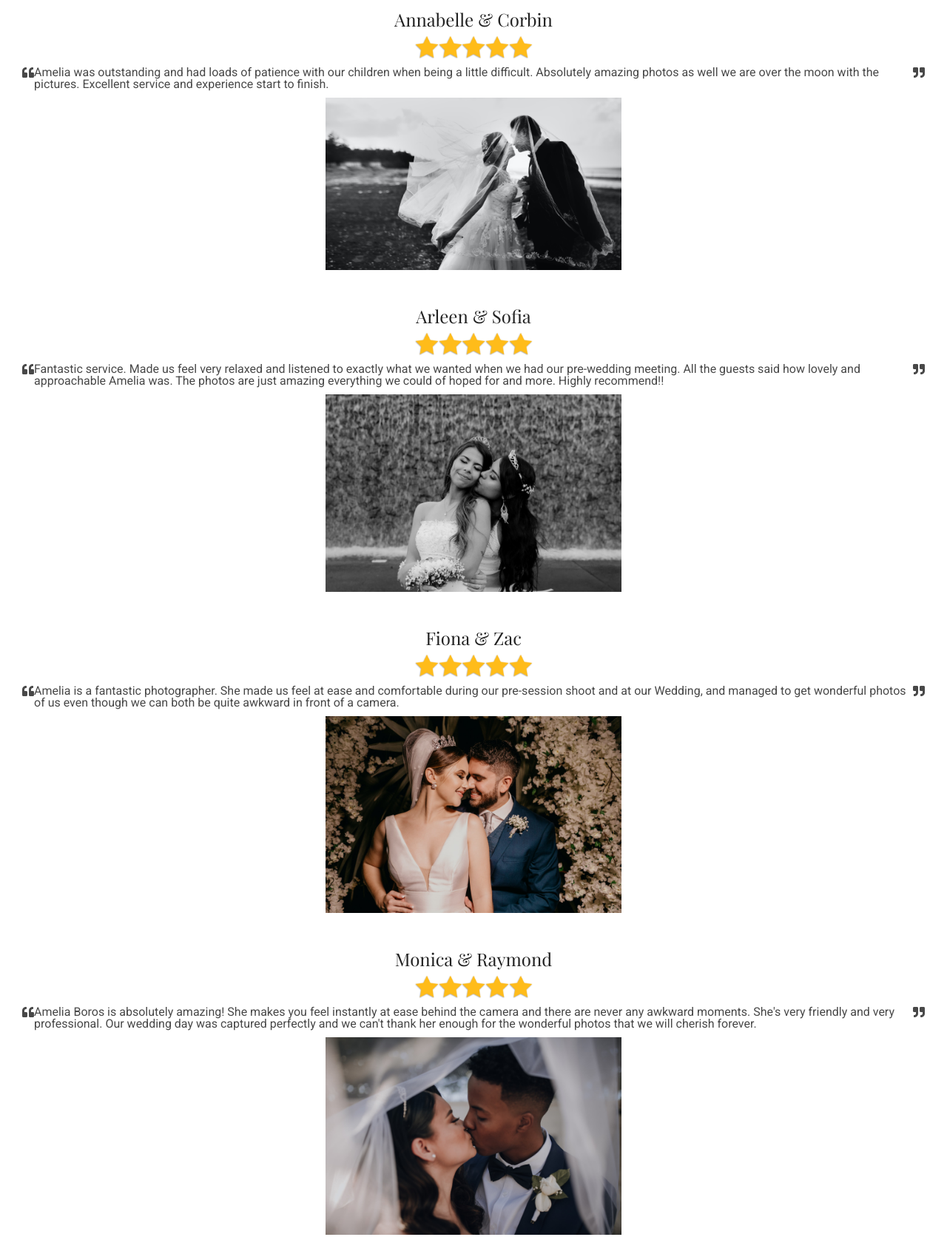
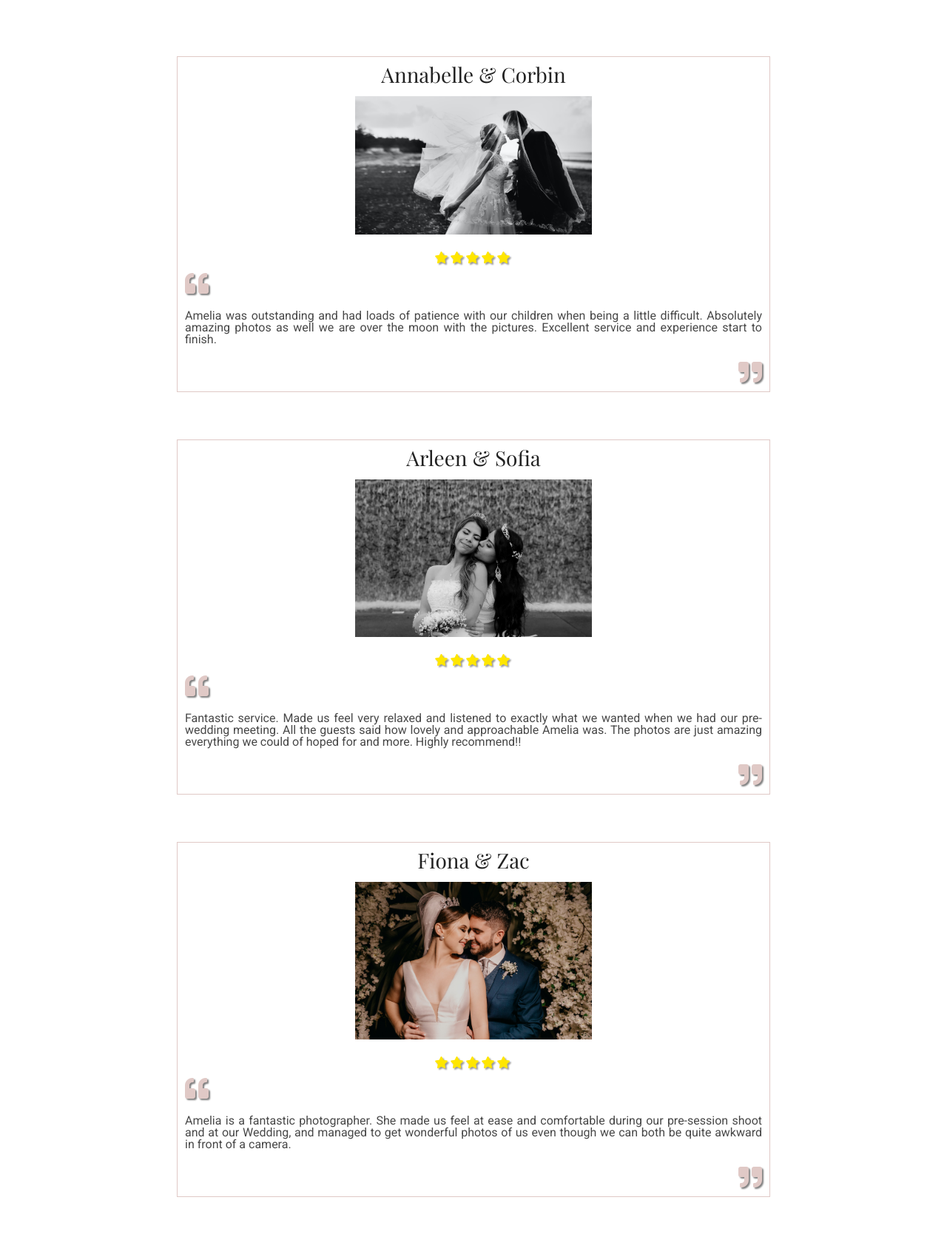
Before and after one commit to KlaudiaMatysiak/1MP-Matysiak, a plain HTML site: page reviews.html in a window 1280 px wide. Shown: the part 356-2028 px from the top of the page at 74% size. Drawn offline with nearby package versions, Linux system fonts and the light colour scheme; a web font is replaced by a local one.

Commit message:
Add style

```diff
--- a/assets/css/reviews.css
+++ b/assets/css/reviews.css
@@ -1,46 +1,76 @@
 /* ------------------------------- Title */
 .reviews-bg {
     background-image: url("../images/reviews-bg.jpg");
-    background-size: cover;
-    background-repeat: no-repeat;
-    background-position: center;
-    height: 40vh;
-}
-
-.reviews-title {
-    padding: 60px 0 0 0;
-    font-size: 12vh;
-    color: var(--subtitle);
-    background-color: rgba(240, 248, 255, 0.5);
-    height: inherit
 }
 
 /* ------------------------------- Content */
-.reviews-content {
-    margin: 30px;
+h2 {
+    font-size: 28px;
+    padding: 10px;
+}
+
+.reviews-section {
+    display: flex;
+    flex-direction: column;
+    align-items: center;
+    text-align: center;
+    margin: 10vh;
+}
+
+.review-image img {
+    max-width: 40vh;
+    padding: 5px 0 0 0;
+}
+
+.stars {
+    padding: 20px 0 0 0;
+    font-size: 16px;
+    color: #ffe600;
+    text-shadow: 2px 2px 2px rgba(0, 0, 0, 0.4);
+    letter-spacing: 3px;
+}
+
+p {
+    padding: 10px;
+    max-width: 100vh;
+}
+
+.quote-left {
+    display: flex;
+    justify-content: flex-start;
+    font-size: 4vh;
+    color: var(--accent);
+    text-shadow: 2px 2px 2px rgba(0, 0, 0, 0.5);
+}
+
+.quote-right {
+    display: flex;
+    justify-content: flex-end;
+    font-size: 4vh;
+    color: var(--accent);
+    text-shadow: 2px 2px 2px rgba(0, 0, 0, 0.5);
 }
 
 .review-comment {
-    display: flex;
-    flex-direction: column;
-    align-items: center;
-    margin: 40px 0;
+    text-align: justify;
 }
 
-h2 {
-    font-size: 24px;
-    padding: 10px;
+.review {
+    border: 1px solid var(--accent);
 }
 
-.stars {
-    max-width: 20vh;
+@media only screen and (max-width: 480px) {
+    .review {
+        margin: 1rem;
+    }
+
+    .review-image img {
+        max-width: 40vh;
+    }
 }
 
-p{
-    padding: 10px 0;
-    display: flex;
+@media only screen and (min-width: 480px) {
+    .review {
+        margin: 2rem;
+    }
 }
-
-img {
-    max-width: 50vh;
-}
--- a/reviews.html
+++ b/reviews.html
@@ -7,13 +7,16 @@
 
     <link rel="preconnect" href="https://fonts.googleapis.com">
     <link rel="preconnect" href="https://fonts.gstatic.com" crossorigin>
-    <link href="https://fonts.googleapis.com/css2?family=Playfair+Display:wght@400;600&display=swap" rel="stylesheet">
+    <link href="https://fonts.googleapis.com/css2?family=Playfair+Display:wght@100;400;600&display=swap" rel="stylesheet">
 
     <link rel="preconnect" href="https://fonts.googleapis.com">
     <link rel="preconnect" href="https://fonts.gstatic.com" crossorigin>
     <link href="https://fonts.googleapis.com/css2?family=Roboto:wght@100;400;700&display=swap" rel="stylesheet">
 
     <link rel="stylesheet" href="https://cdnjs.cloudflare.com/ajax/libs/font-awesome/5.15.3/css/all.min.css" integrity="sha512-iBBXm8fW90+nuLcSKlbmrPcLa0OT92xO1BIsZ+ywDWZCvqsWgccV3gFoRBv0z+8dLJgyAHIhR35VZc2oM/gI1w==" crossorigin="anonymous" referrerpolicy="no-referrer" />
+
+    <link rel="stylesheet" href="https://cdnjs.cloudflare.com/ajax/libs/hover.css/2.3.1/css/hover.css" integrity="sha512-Qg72y9f1a3aVc1FVnjq5YURLOOG8fDKQjMnhxYaZgBz4nIVjpVOBUtuMMMqkZPS1FlVrzzEBXq2sM6Qp1zen/Q==" crossorigin="anonymous" referrerpolicy="no-referrer" />
+
     <link rel="stylesheet" href="assets/css/reset.css">
     <link rel="stylesheet" href="assets/css/style.css">
     <link rel="stylesheet" href="assets/css/reviews.css">
@@ -22,12 +25,12 @@
 </head>
 <body>
     <nav class="main-nav">
-        <img class="logo" alt="logo" src="assets/images/kmlogo.png">
-        <i class="fas fa-bars hamburger"></i>
-        <ul class="menu-list">
+        <a href="index.html"><img class="logo" alt="logo" src="assets/images/kmlogo.png"></a>
+        <button class="hamburger" id="hamburger"><i class="fas fa-bars"></i></button>
+        <ul class="menu-list" id="menu-list">
             <li class="menu-item"><a href="index.html"><span>Home</span></a></li>
             <li class="menu-item">
-                <a href="portfolio.html"><span>Wedding</span></a>
+                <a><span>Wedding</span></a>
                 <ul class="submenu-list">
                     <li class="submenu-item"><a href="portfolio.html">Portfolio</a></li>
                     <li class="submenu-item"><a href="prices.html">Packages & Prices</a></li>
@@ -39,53 +42,64 @@
             <li class="menu-item"><a href="contact.html"><span>Contact</span></a></li>
         </ul>
     </nav>
-    <section class="reviews-bg">
-        <h2 class="reviews-title">Reviews</h2>
+    <section class="bg reviews-bg">
+        <h2 class="title">Reviews</h2>
     </section>
-    <section class="reviews-content">
-        <div class="review-comment">
-            <h2>Annabelle & Corbin</h2>
-            <img class="stars" src="assets/images/5-star.png" alt="5 star review">
-            <p>
-                <i class="fas fa-quote-left"></i>Amelia was outstanding and had loads of  patience with our children when being a little difficult.
-                Absolutely amazing photos as well we are over the moon with the pictures.
-                Excellent service and experience start to finish.<i class="fas fa-quote-right"></i>
-            </p>
-            <img src="assets/images/Annabelle-Corbin.jpg" alt="Wedding photo of Annabelle & Corbin">
+    <section class="reviews-section">
+        <div class="review">
+            <div class="review-image">
+                <h2>Annabelle & Corbin</h2>
+                <img src="assets/images/annabelle-corbin.jpg" alt="Wedding photo of Annabelle & Corbin">
+                <p class="stars"><i class="fas fa-star"></i><i class="fas fa-star"></i><i class="fas fa-star"></i><i class="fas fa-star"></i><i class="fas fa-star"></i></p>
+            </div>
+            <p class="quote-left"><i class="fas fa-quote-left"></i></p>
+            <p class="review-comment">Amelia was outstanding and had loads of  patience with our children when being a little difficult. Absolutely amazing photos as well we are over the moon with the pictures. Excellent service and experience start to finish.</p>
+            <p class="quote-right"><i class="fas fa-quote-right"></i></p>
         </div>
-        <div class="review-comment">
-            <h2>Arleen & Sofia</h2>
-            <img class="stars" src="assets/images/5-star.png" alt="5 star review">
-            <p>
-                <i class="fas fa-quote-left"></i>Fantastic service. Made us feel very relaxed and listened to exactly what we wanted when we had our pre-wedding meeting. All the guests said how lovely and approachable Amelia was. The photos are just amazing everything we could of hoped for and more. Highly recommend!!<i class="fas fa-quote-right"></i>
-            </p>
-            <img src="assets/images/Arleen-Sofia.jpg" alt="Wedding photo of Arleen & Sofia">
+        <div class="review">
+            <div class="review-image">
+                <h2>Arleen & Sofia</h2>
+                <img src="assets/images/arleen-sofia.jpg" alt="Wedding photo of Arleen & Sofia">
+                <p class="stars"><i class="fas fa-star"></i><i class="fas fa-star"></i><i class="fas fa-star"></i><i class="fas fa-star"></i><i class="fas fa-star"></i></p>
+            </div>
+            <p class="quote-left"><i class="fas fa-quote-left quote-left"></i></p>
+            <p class="review-comment">Fantastic service. Made us feel very relaxed and listened to exactly what we wanted when we had our pre-wedding meeting. All the guests said how lovely and approachable Amelia was. The photos are just amazing everything we could of hoped for and more. Highly recommend!!</p>
+            <p class="quote-right"><i class="fas fa-quote-right quote-right"></i></p>
+            </div>
         </div>
-        <div class="review-comment">
-            <h2>Fiona & Zac</h2>
-            <img class="stars" src="assets/images/5-star.png" alt="5 star review">
-            <p>
-                <i class="fas fa-quote-left"></i>Amelia is a fantastic photographer. She made us feel at ease and comfortable during our pre-session shoot and at our Wedding, and managed to get wonderful photos of us even though we can both be quite awkward in front of a camera.<i class="fas fa-quote-right"></i>
-            </p>
-            <img src="assets/images/Fiona-Zac.jpg" alt="Wedding photo of Fiona & Zac">
+        <div class="review">
+            <div class="review-image">
+                <h2>Fiona & Zac</h2>
+                <img src="assets/images/fiona-zac.jpg" alt="Wedding photo of Fiona & Zac">
+                <p class="stars"><i class="fas fa-star"></i><i class="fas fa-star"></i><i class="fas fa-star"></i><i class="fas fa-star"></i><i class="fas fa-star"></i></p>
+            </div>
+            <p class="quote-left"><i class="fas fa-quote-left"></i></p>
+            <p class="review-comment">Amelia is a fantastic photographer. She made us feel at ease and comfortable during our pre-session shoot and at our Wedding, and managed to get wonderful photos of us even though we can both be quite awkward in front of a camera.</p>
+            <p class="quote-right"><i class="fas fa-quote-right"></i></p>
         </div>
-        <div class="review-comment">
-            <h2>Monica & Raymond</h2>
-            <img class="stars" src="assets/images/5-star.png" alt="5 star review">
-            <p>
-                <i class="fas fa-quote-left"></i>Amelia Boros is absolutely amazing! She makes you feel instantly at ease behind the camera and there are never any awkward moments. She's very friendly and very professional. Our wedding day was captured perfectly and we can't thank her enough for the wonderful photos that we will cherish forever.<i class="fas fa-quote-right"></i>
-            </p>
-            <img src="assets/images/Monica-Raymond.jpg" alt="Wedding photo of Monica & Raymond">
+        <div class="review">
+            <div class="review-image">
+                <h2>Monica & Raymond</h2>
+                <img src="assets/images/monica-raymond.jpg" alt="Wedding photo of Monica & Raymond">
+                <p class="stars"><i class="fas fa-star"></i><i class="fas fa-star"></i><i class="fas fa-star"></i><i class="fas fa-star"></i><i class="fas fa-star"></i></p>
+            </div>
+            <p class="quote-left"><i class="fas fa-quote-left"></i></p>
+            <p class="review-comment">Amelia Boros is absolutely amazing! She makes you feel instantly at ease behind the camera and there are never any awkward moments. She's very friendly and very professional. Our wedding day was captured perfectly and we can't thank her enough for the wonderful photos that we will cherish forever.</p>
+            <p class="quote-right"><i class="fas fa-quote-right"></i></p>
+        </div>
+        <div class="btn-wrapper">
+            <div class="btn hvr-float">
+                <a href="contact.html">Contact me</a>
+            </div>
         </div>
     </section>
-    <div class="contact-btn">
-        <a href="contact.html">Get in touch</a>
-    </div>
     <footer>
         <a href="http://facebook.com/" target="_blank"><i class="fab fa-facebook-square"></i></a>
         <a href="http://instagram.com/" target="_blank"><i class="fab fa-instagram"></i></a>
         <a href="http://tiktok.com" target="_blank"><i class="fab fa-tiktok"></i></a>
         <span class="copyright">2021 © Klaudia Matysiak</span>
     </footer>
+    <script type="text/javascript" src="jquery-3.3.1.js"></script>
+    <script src="script.js"></script>
 </body>
 </html>
```
